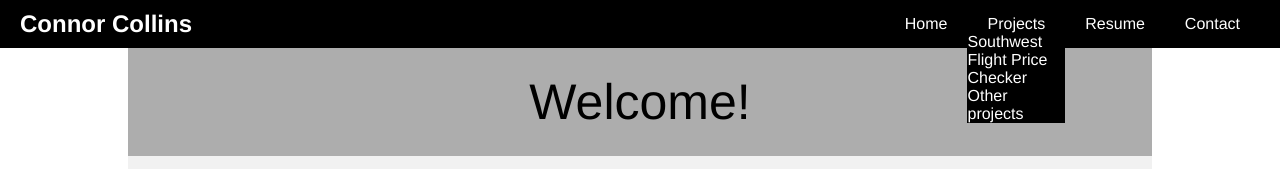
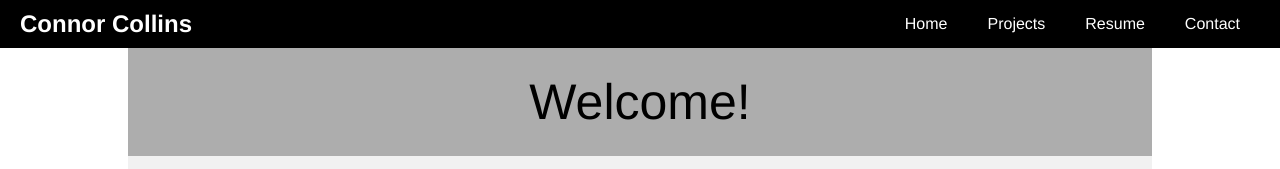
Before and after one commit to cxcollins/cxcollins.github.io, a React (Create React App) app: page / in a window 1280 px wide. Shown: the top 169 px of the page. Built offline with nearby package versions, Linux system fonts and the light colour scheme; grey boxes are pictures that could not be loaded.

Commit message:
Added dropdown menu styling

```diff
--- a/src/NavBar.css
+++ b/src/NavBar.css
@@ -39,22 +39,29 @@
 }
 
 .dropdown-items {
-    /* display: none; */
     position: absolute;
     list-style-type: none;
-    /* top: 50%; */
     z-index: 1;
     width: 100%;
     background-color: black;
-    text-align: left;
+    text-align: center;
     padding: 0px;
     margin: 0px;
+    display: none;
 }
 
 .dropdown li a {
     color: white;
     margin: auto;
+}
 
+.dropdown li {
+    padding: 5px 0px;
+}
+
+.dropdown li:first-child {
+    padding-top: 15px;
+    padding-bottom: 0px;
 }
 
 .dropdown:hover .dropdown-items {
```
